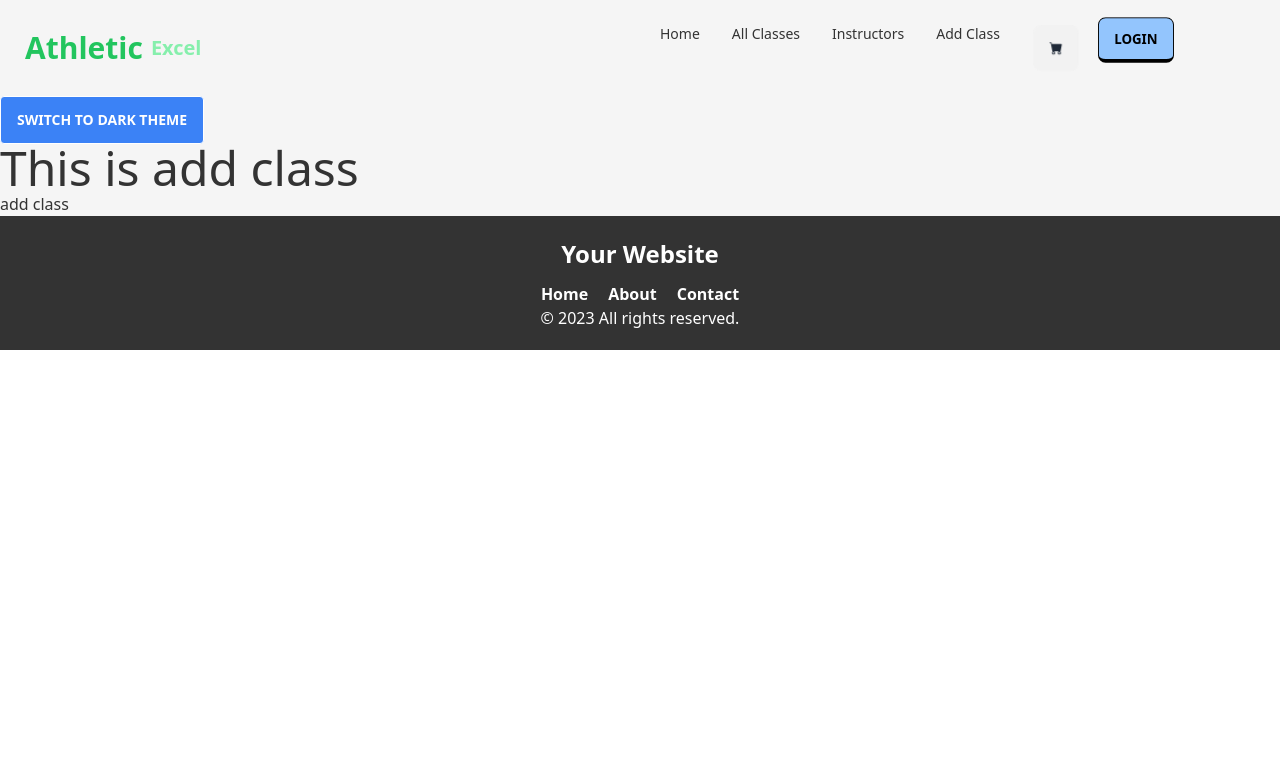
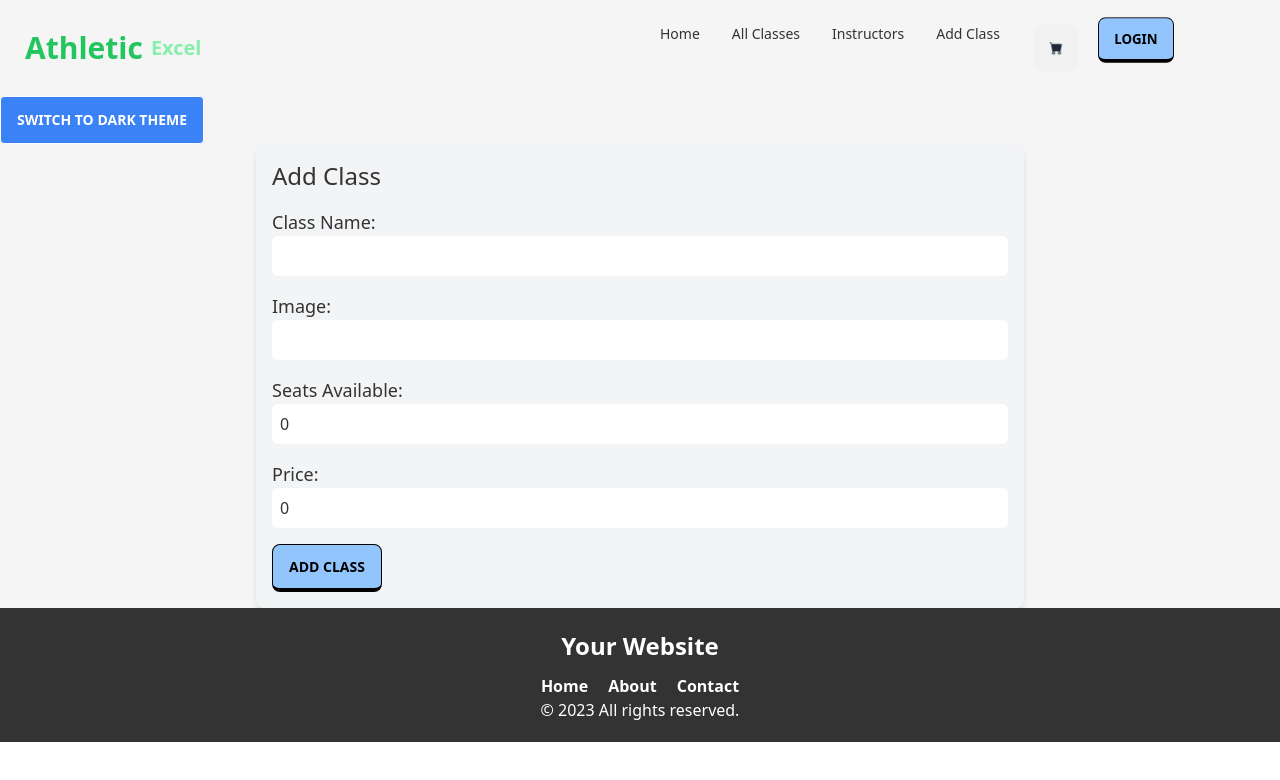
Before and after one commit to tofail-ahmed/athletic-excel-client, a React (Vite) app: page /addclass in a window 1280 px wide. Shown: the top 780 px of the page. Built offline with nearby package versions, Linux system fonts and the light colour scheme; no server answers.

Commit message:
socail login implemented

```diff
--- a/src/components/Button.jsx
+++ b/src/components/Button.jsx
@@ -1,9 +1,9 @@
 import React from 'react';
 
 
-const Button = ({ text,disabled,onClick }) => {
+const Button = ({ text,disabled,onClick ,type}) => {
       return (
-            <button disabled={disabled} onClick={onClick} className="btn btn-outline bg-blue-300 hover:border-gray-500 hover:text-white text-black border border-b-4 ">
+            <button disabled={disabled} onClick={onClick} type={type} className="btn btn-outline bg-blue-300 hover:border-gray-500 hover:text-white text-black border border-b-4 ">
                   {text}
             </button>
       );
--- a/src/pages/AddClass/AddClass.jsx
+++ b/src/pages/AddClass/AddClass.jsx
@@ -1,35 +1,136 @@
 
 import axios from 'axios';
-import React from 'react';
+import React, { useContext, useState } from 'react';
+import { AuthContext } from '../../Providers/AuthProvider';
+import Button from '../../components/Button';
+// import { useContext } from 'react';
+
 
 const AddClass = () => {
-      const classData = {
-            name: 'Class Name',
-            image: 'class_image.jpg',
-            seatsAvailable: 10,
-            price: 50,
-            students: 2,
-            instructor: {
-                  name: 'Instructor Name',
-                  image: 'instructor_image.jpg',
-                  email: 'instructor@example.com'
+      const { user } = useContext(AuthContext);
+
+      const [className, setClassName] = useState('');
+      const [image, setImage] = useState('');
+      const [seatsAvailable, setSeatsAvailable] = useState(0);
+      const [price, setPrice] = useState(0);
+      const [instructorName, setInstructorName] = useState('');
+      const [instructorImage, setInstructorImage] = useState('');
+      const [instructorEmail, setInstructorEmail] = useState('');
+      const [formError, setFormError] = useState(false);
+      const handleSubmit = (e) => {
+            e.preventDefault();
+
+            const classData = {
+                  name: className,
+                  image,
+                  seatsAvailable,
+                  price,
+                  instructor: {
+                        name: user.displayName,
+                        image: user.photoURL,
+                        email: user.email,
+                  },
+            };
+
+            if (!className || !image || !seatsAvailable || !price || !instructorName || !instructorImage || !instructorEmail) {
+                  setFormError(true);
+                  return;
             }
-      };
-      const HandlePost = () => {
+
             axios.post('http://localhost:5000/classes', classData)
                   .then(res => {
                         console.log(classData);
                         console.log('Class created successfully', res.data);
-                        if(res.data.insertedId){
+                        if (res.data.insertedId) {
                               alert('class created successfully')
                         }
 
                   })
-      }
+
+
+            // Reset form fields
+            setClassName('');
+            setImage('');
+            setSeatsAvailable(0);
+            setPrice(0);
+            setInstructorName('');
+            setInstructorImage('');
+            setInstructorEmail('');
+      };
+
+
+
+
+
+
+
+
       return (
-            <div>
-                  <h1 className='text-5xl'>This is add class</h1>
-                  <button onClick={HandlePost}>add class</button>
+            <div className='mx-[20vw]'>
+
+                  <form onSubmit={handleSubmit} className="bg-gray-100 p-4 rounded-lg shadow-md">
+                        <h2 className="text-2xl mb-4">Add Class</h2>
+                        {formError && (
+                              <p className="text-red-500 mb-4">
+                                    Please fill out all the fields.
+                              </p>
+                        )}
+                        <div className="mb-4">
+                              <label htmlFor="className" className="text-lg">
+                                    Class Name:
+                              </label>
+                              <input
+                                    type="text"
+                                    id="className"
+                                    value={className}
+                                    onChange={(e) => setClassName(e.target.value)}
+                                    className="w-full border-gray-300 rounded-md p-2"
+                              />
+                        </div>
+                        <div className="mb-4">
+                              <label htmlFor="image" className="text-lg">
+                                    Image:
+                              </label>
+                              <input
+                                    type="text"
+                                    id="image"
+                                    value={image}
+                                    onChange={(e) => setImage(e.target.value)}
+                                    className="w-full border-gray-300 rounded-md p-2"
+                              />
+                        </div>
+                        <div className="mb-4">
+                              <label htmlFor="seatsAvailable" className="text-lg">
+                                    Seats Available:
+                              </label>
+                              <input
+                                    type="number"
+                                    id="seatsAvailable"
+                                    value={seatsAvailable}
+                                    onChange={(e) => setSeatsAvailable(parseInt(e.target.value))}
+                                    className="w-full border-gray-300 rounded-md p-2"
+                              />
+                        </div>
+                        <div className="mb-4">
+                              <label htmlFor="price" className="text-lg">
+                                    Price:
+                              </label>
+                              <input
+                                    type="number"
+                                    id="price"
+                                    value={price}
+                                    onChange={(e) => setPrice(parseInt(e.target.value))}
+                                    className="w-full border-gray-300 rounded-md p-2"
+                              />
+                        </div>
+
+                        <Button text={"Add Class"} type="Submit"></Button>
+
+
+                  </form>
+
+                  {/* <h1 className='text-5xl'>This is add class</h1>
+                  <button onClick={HandlePost}>add class</button> */}
             </div>
       );
 };
--- a/src/pages/Home/Home/PopularClass/PopularClass.jsx
+++ b/src/pages/Home/Home/PopularClass/PopularClass.jsx
@@ -15,7 +15,7 @@ const PopularClass = () => {
             , [])
       console.log(classes);
       return (
-            <div>
+            <div className='my-8'>
                   <div className='mx-auto'>
                   <SectionHeader
                               title={"Poplar Classes"}
@@ -33,7 +33,7 @@ const PopularClass = () => {
 
                         </div>
                   </div>
-                  <div className='mx-auto'>
+                  <div className='mx-auto my-8'>
                         <SectionHeader
                               title={"Poplar Classes"}
                         ></SectionHeader>
--- a/src/pages/Home/Home/PopularClass/PopularClassDetails.jsx
+++ b/src/pages/Home/Home/PopularClass/PopularClassDetails.jsx
@@ -1,14 +1,32 @@
-import React from "react";
+import React, { useState } from "react";
 import Button from "../../../../components/Button";
+
 
 
 const PopularClassDetails = ({ classItem }) => {
       const { _id, name, image, instructor, availableSeats, price, students } = classItem;
       console.log(name);
 
+      const [isHovered, setIsHovered] = useState(false);
 
+      const handleMouseEnter = () => {
+            setIsHovered(true);
+      };
+
+      const handleMouseLeave = () => {
+            setIsHovered(false);
+      };
+
+      const cardStyle = {
+
+            zIndex: isHovered ? '1' : '0',
+            transition: 'transform 0.5s ease-in-out',
+            transform: isHovered ? 'scale(1.3)' : 'scale(1)',
+      };
       return (
-            <div className="flex  ">
+            <div className="flex  "style={cardStyle}
+            onMouseEnter={handleMouseEnter}
+            onMouseLeave={handleMouseLeave}>
 
                   <div className={`card ps-8 pb-8 bg-[#b3b1b1] text-[#411717]"}`}>
                         <img className="card__image w-[300px] h-[200px] rounded-lg" src={image} alt={name} />
--- a/src/pages/Home/Home/PopularClass/PopularInstructorDetails.jsx
+++ b/src/pages/Home/Home/PopularClass/PopularInstructorDetails.jsx
@@ -1,9 +1,27 @@
-import React from 'react';
+import React, { useState } from 'react';
 
 const PopularInstructorDetails = ({classItem}) => {
       const { _id, name, image, instructor, availableSeats, price,students } = classItem;
+      const [isHovered, setIsHovered] = useState(false);
+
+      const handleMouseEnter = () => {
+            setIsHovered(true);
+      };
+
+      const handleMouseLeave = () => {
+            setIsHovered(false);
+      };
+
+      const cardStyle = {
+
+            zIndex: isHovered ? '1' : '0',
+            transition: 'transform 0.5s ease-in-out',
+            transform: isHovered ? 'scale(1.3)' : 'scale(1)',
+      };
       return (
-            <div className="flex  ">
+            <div className="flex  " style={cardStyle}
+                  onMouseEnter={handleMouseEnter}
+                  onMouseLeave={handleMouseLeave}>
             <div className={`card ps-8 pb-8 bg-[#b3b1b1] text-[#411717]"}`}>
                   <img className="card__image w-[300px] h-[200px] rounded-lg" src={instructor.image} alt={name} />
                   <div className="card__content">
--- a/src/pages/Home/HomeBanner/HomeBanner.jsx
+++ b/src/pages/Home/HomeBanner/HomeBanner.jsx
@@ -22,7 +22,7 @@ const HomeBanner = () => {
       const images = [image1, image2, image3, image4, image5, image6];
 
       return (
-            <div>
+            <div className='my-8'>
 
                   <SectionHeader title={"Top Activities"}></SectionHeader>
                   <div className="image-grid mx-24">
```
Also changed, not shown: src/pages/Home/Home/PopularClass/Popular.css (added, +12 -0 lines), src/pages/SocialLogin/SocialLogin.jsx (+14 -16 lines).
